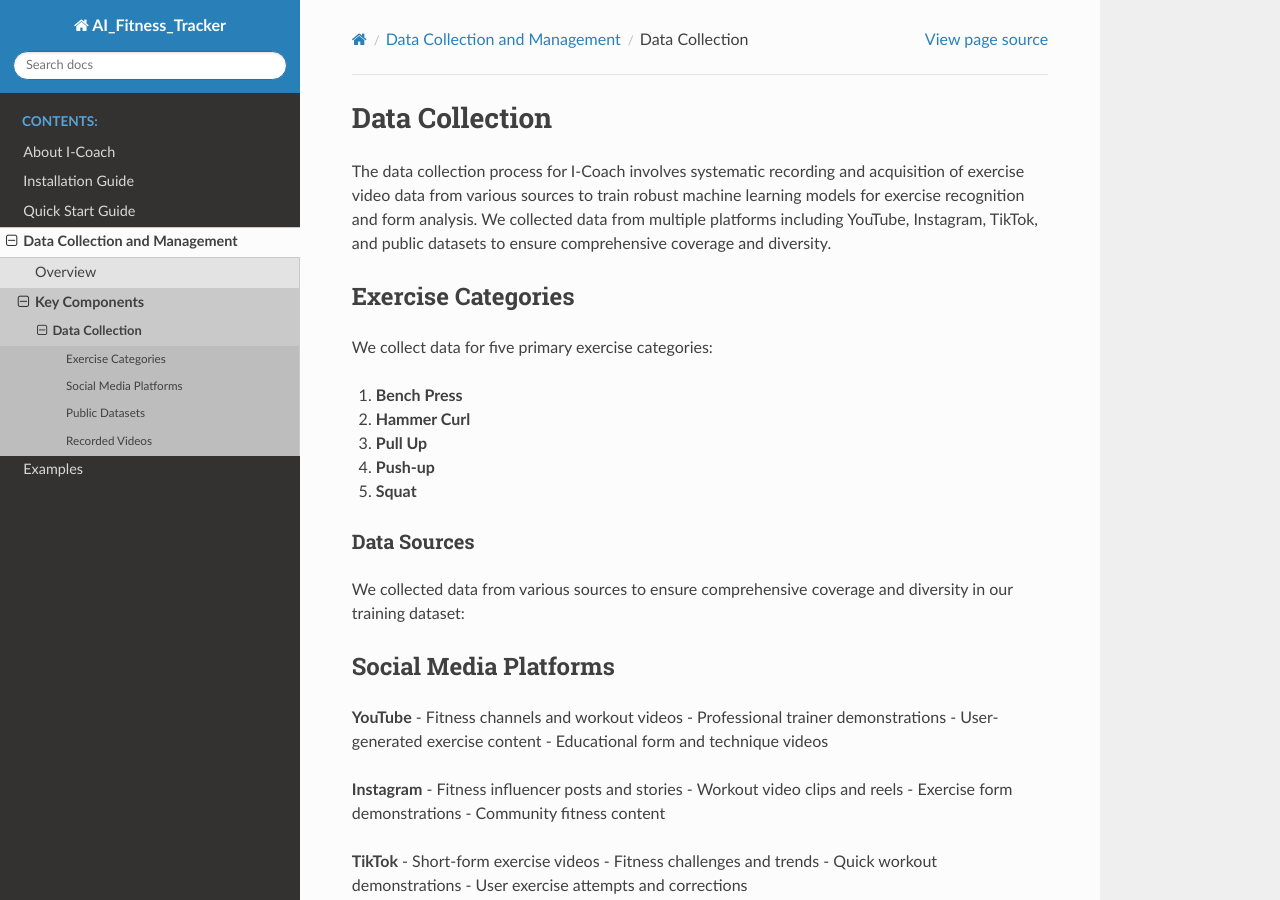
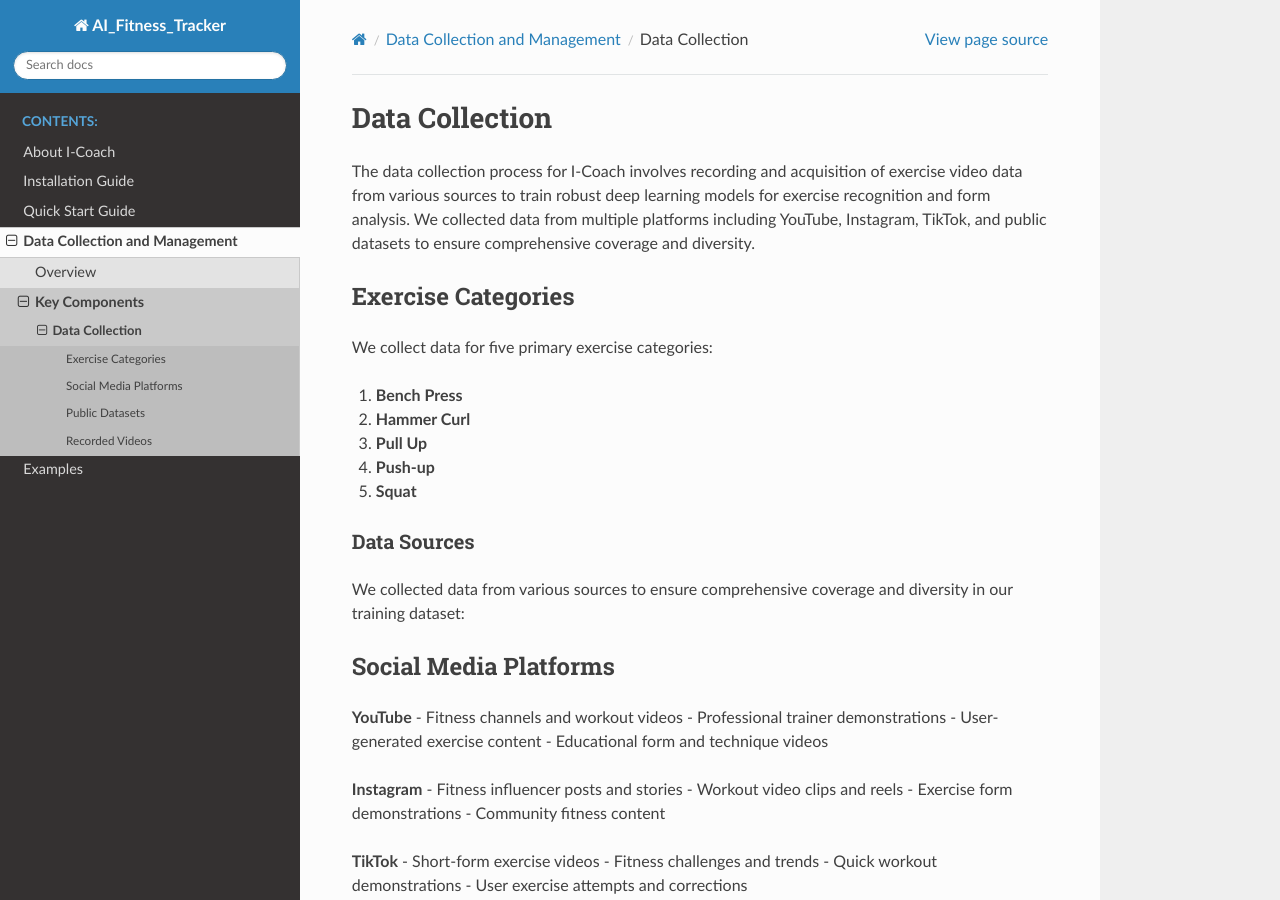
Before and after one commit to 1achraf1/I-COACH, a Sphinx documentation site: the page built from source/data/collection.rst, in a window 1280 px wide and 900 px high. Built offline with Sphinx 7.4.7 and the Read the Docs theme 3.1.0, drawn with Linux system fonts in a browser that asks for light colours; pages that are not in the unit, such as notebooks, are missing from menus.

Commit message:
Update collection.rst

```diff
--- a/source/data/collection.rst
+++ b/source/data/collection.rst
@@ -1,7 +1,7 @@
 Data Collection
 ===============
 
-The data collection process for I-Coach involves systematic recording and acquisition of exercise video data from various sources to train robust machine learning models for exercise recognition and form analysis. We collected data from multiple platforms including YouTube, Instagram, TikTok, and public datasets to ensure comprehensive coverage and diversity.
+The data collection process for I-Coach involves recording and acquisition of exercise video data from various sources to train robust deep learning models for exercise recognition and form analysis. We collected data from multiple platforms including YouTube, Instagram, TikTok, and public datasets to ensure comprehensive coverage and diversity.
 
 
 Exercise Categories
```
